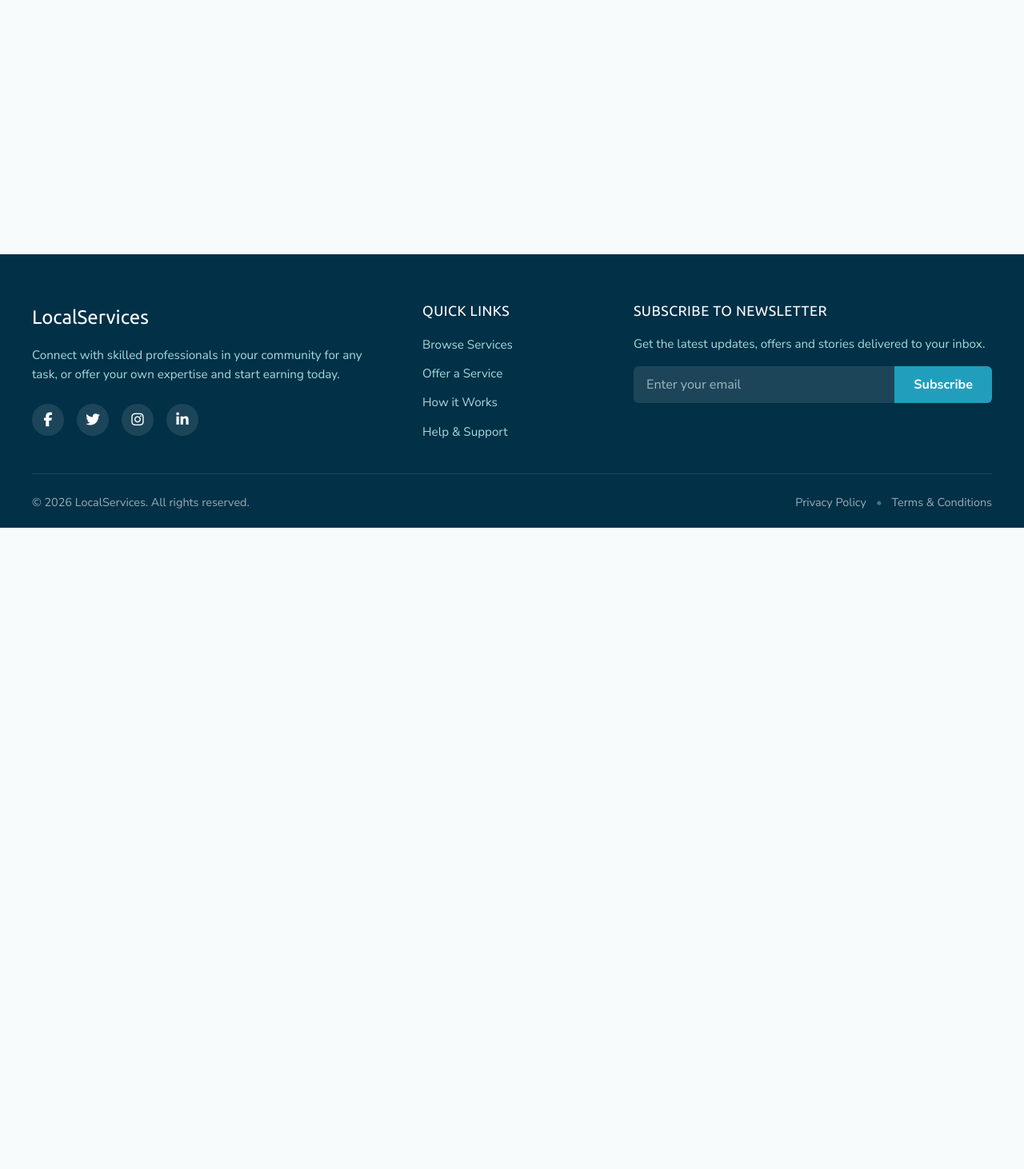
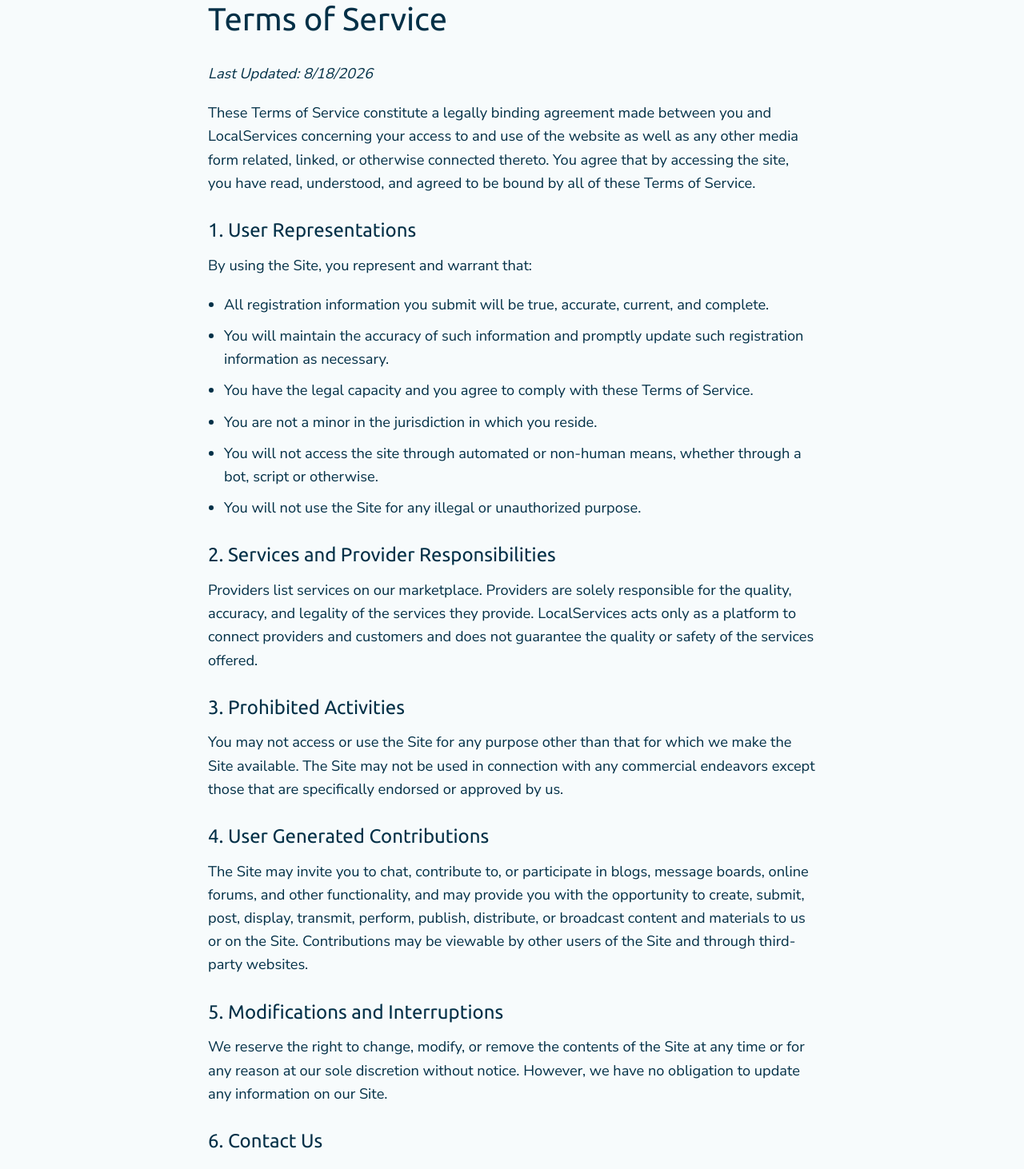
Before and after one commit to becka-1/local-services-marketplace-v2, a React (Vite) app in the folder frontend/: page /terms in a window 1280 px wide. Shown: the part 140-1602 px from the top of the page at 80% size. Before the commit the page ends 800 px from the top, so only its background shows below. Built offline with nearby package versions, Linux system fonts and the light colour scheme; no server answers.

Commit message:
feat: add legal pages and update routing to include privacy policy and terms of service with footer navigation

```diff
--- a/frontend/src/App.jsx
+++ b/frontend/src/App.jsx
@@ -14,6 +14,8 @@ import Messages from './pages/Messages.jsx';
 import ProtectedRoute from './components/ProtectedRoute.jsx';
 import AdminRoute from './components/AdminRoute.jsx';
 import AdminDashboard from './pages/AdminDashboard.jsx';
+import PrivacyPolicy from './pages/PrivacyPolicy.jsx';
+import TermsOfService from './pages/TermsOfService.jsx';
 
 function App() {
   return (
@@ -32,6 +34,8 @@ function App() {
               <Route path="/requests/:id/edit" element={<ProtectedRoute><EditRequest /></ProtectedRoute>} />
               <Route path="/messages" element={<ProtectedRoute><Messages /></ProtectedRoute>} />
               <Route path="/admin" element={<AdminRoute><AdminDashboard /></AdminRoute>} />
+              <Route path="/privacy" element={<PrivacyPolicy />} />
+              <Route path="/terms" element={<TermsOfService />} />
             </Routes>
           </div>
           <Footer />
--- a/frontend/src/components/Footer.jsx
+++ b/frontend/src/components/Footer.jsx
@@ -64,9 +64,9 @@ const Footer = () => {
             &copy; {new Date().getFullYear()} LocalServices. All rights reserved.
           </div>
           <div className="footer-legal">
-            <Link to="#" className="legal-link">Privacy Policy</Link>
+            <Link to="/privacy" className="legal-link">Privacy Policy</Link>
             <span className="legal-separator">•</span>
-            <Link to="#" className="legal-link">Terms & Conditions</Link>
+            <Link to="/terms" className="legal-link">Terms & Conditions</Link>
           </div>
         </div>
       </div>
--- /dev/null
+++ b/frontend/src/pages/Legal.css
@@ -0,0 +1,45 @@
+.legal-container {
+  max-width: 800px;
+  margin: 0 auto;
+  padding: 40px 20px;
+  min-height: calc(100vh - 200px);
+}
+
+.legal-title {
+  font-size: 2.5rem;
+  margin-bottom: 30px;
+  color: var(--text-color);
+  font-weight: 700;
+}
+
+.legal-content {
+  font-size: 1rem;
+  line-height: 1.8;
+  color: var(--text-color-light);
+}
+
+.legal-content h2 {
+  font-size: 1.5rem;
+  margin-top: 30px;
+  margin-bottom: 15px;
+  color: var(--text-color);
+}
+
+.legal-content p {
+  margin-bottom: 20px;
+}
+
+.legal-content ul {
+  margin-bottom: 20px;
+  padding-left: 20px;
+}
+
+.legal-content li {
+  margin-bottom: 10px;
+}
+
+.legal-last-updated {
+  font-style: italic;
+  margin-bottom: 30px;
+  color: var(--text-color-muted);
+}
--- /dev/null
+++ b/frontend/src/pages/PrivacyPolicy.jsx
@@ -0,0 +1,65 @@
+import "./Legal.css";
+
+const PrivacyPolicy = () => {
+  return (
+    <div className="legal-container">
+      <h1 className="legal-title">Privacy Policy</h1>
+      <div className="legal-content">
+        <p className="legal-last-updated">Last Updated: {new Date().toLocaleDateString()}</p>
+
+        <p>
+          Welcome to LocalServices ("we", "our", "us"). We are committed to protecting your personal information and your right to privacy.
+          If you have any questions or concerns about this privacy notice or our practices with regard to your personal information,
+          please contact us.
+        </p>
+
+        <h2>1. Information We Collect</h2>
+        <p>
+          We collect personal information that you voluntarily provide to us when you register on the website, express an interest in obtaining
+          information about us or our products and services, or otherwise contact us. The personal information we collect may include the following:
+        </p>
+        <ul>
+          <li>Names</li>
+          <li>Phone numbers</li>
+          <li>Email addresses</li>
+          <li>Mailing addresses</li>
+          <li>Passwords</li>
+          <li>Profile pictures</li>
+        </ul>
+
+        <h2>2. How We Use Your Information</h2>
+        <p>
+          We use personal information collected via our website for a variety of business purposes described below:
+        </p>
+        <ul>
+          <li>To facilitate account creation and logon process.</li>
+          <li>To post testimonials with your consent.</li>
+          <li>To request feedback and contact you about your use of our website.</li>
+          <li>To manage user accounts and enable user-to-user communications.</li>
+          <li>To send administrative information to you.</li>
+          <li>To protect our services (e.g., fraud monitoring and prevention).</li>
+        </ul>
+
+        <h2>3. Will Your Information Be Shared With Anyone?</h2>
+        <p>
+          We only share information with your consent, to comply with laws, to provide you with services, to protect your rights, or to fulfill business obligations.
+          When you interact with other users of the Website, those users may see your name, profile photo, and descriptions of your activity.
+        </p>
+
+        <h2>4. How Long Do We Keep Your Information?</h2>
+        <p>
+          We will only keep your personal information for as long as it is necessary for the purposes set out in this privacy notice,
+          unless a longer retention period is required or permitted by law.
+        </p>
+
+        <h2>5. Your Privacy Rights</h2>
+        <p>
+          You may review, change, or terminate your account at any time. If you have any questions or comments about your privacy rights,
+          you may email us.
+        </p>
+      </div>
+    </div>
+  );
+};
+
+export default PrivacyPolicy;
--- /dev/null
+++ b/frontend/src/pages/TermsOfService.jsx
@@ -0,0 +1,65 @@
+import "./Legal.css";
+
+const TermsOfService = () => {
+  return (
+    <div className="legal-container">
+      <h1 className="legal-title">Terms of Service</h1>
+      <div className="legal-content">
+        <p className="legal-last-updated">Last Updated: {new Date().toLocaleDateString()}</p>
+
+        <p>
+          These Terms of Service constitute a legally binding agreement made between you and LocalServices concerning your
+          access to and use of the website as well as any other media form related, linked, or otherwise connected thereto.
+          You agree that by accessing the site, you have read, understood, and agreed to be bound by all of these Terms of Service.
+        </p>
+
+        <h2>1. User Representations</h2>
+        <p>
+          By using the Site, you represent and warrant that:
+        </p>
+        <ul>
+          <li>All registration information you submit will be true, accurate, current, and complete.</li>
+          <li>You will maintain the accuracy of such information and promptly update such registration information as necessary.</li>
+          <li>You have the legal capacity and you agree to comply with these Terms of Service.</li>
+          <li>You are not a minor in the jurisdiction in which you reside.</li>
+          <li>You will not access the site through automated or non-human means, whether through a bot, script or otherwise.</li>
+          <li>You will not use the Site for any illegal or unauthorized purpose.</li>
+        </ul>
+
+        <h2>2. Services and Provider Responsibilities</h2>
+        <p>
+          Providers list services on our marketplace. Providers are solely responsible for the quality, accuracy, and legality of the
+          services they provide. LocalServices acts only as a platform to connect providers and customers and does not guarantee the
+          quality or safety of the services offered.
+        </p>
+
+        <h2>3. Prohibited Activities</h2>
+        <p>
+          You may not access or use the Site for any purpose other than that for which we make the Site available.
+          The Site may not be used in connection with any commercial endeavors except those that are specifically endorsed or approved by us.
+        </p>
+
+        <h2>4. User Generated Contributions</h2>
+        <p>
+          The Site may invite you to chat, contribute to, or participate in blogs, message boards, online forums, and other functionality,
+          and may provide you with the opportunity to create, submit, post, display, transmit, perform, publish, distribute, or broadcast
+          content and materials to us or on the Site. Contributions may be viewable by other users of the Site and through third-party websites.
+        </p>
+
+        <h2>5. Modifications and Interruptions</h2>
+        <p>
+          We reserve the right to change, modify, or remove the contents of the Site at any time or for any reason at our sole discretion without notice.
+          However, we have no obligation to update any information on our Site.
+        </p>
+
+        <h2>6. Contact Us</h2>
+        <p>
+          In order to resolve a complaint regarding the Site or to receive further information regarding use of the Site,
+          please contact us via the support channels provided.
+        </p>
+      </div>
+    </div>
+  );
+};
+
+export default TermsOfService;
```
